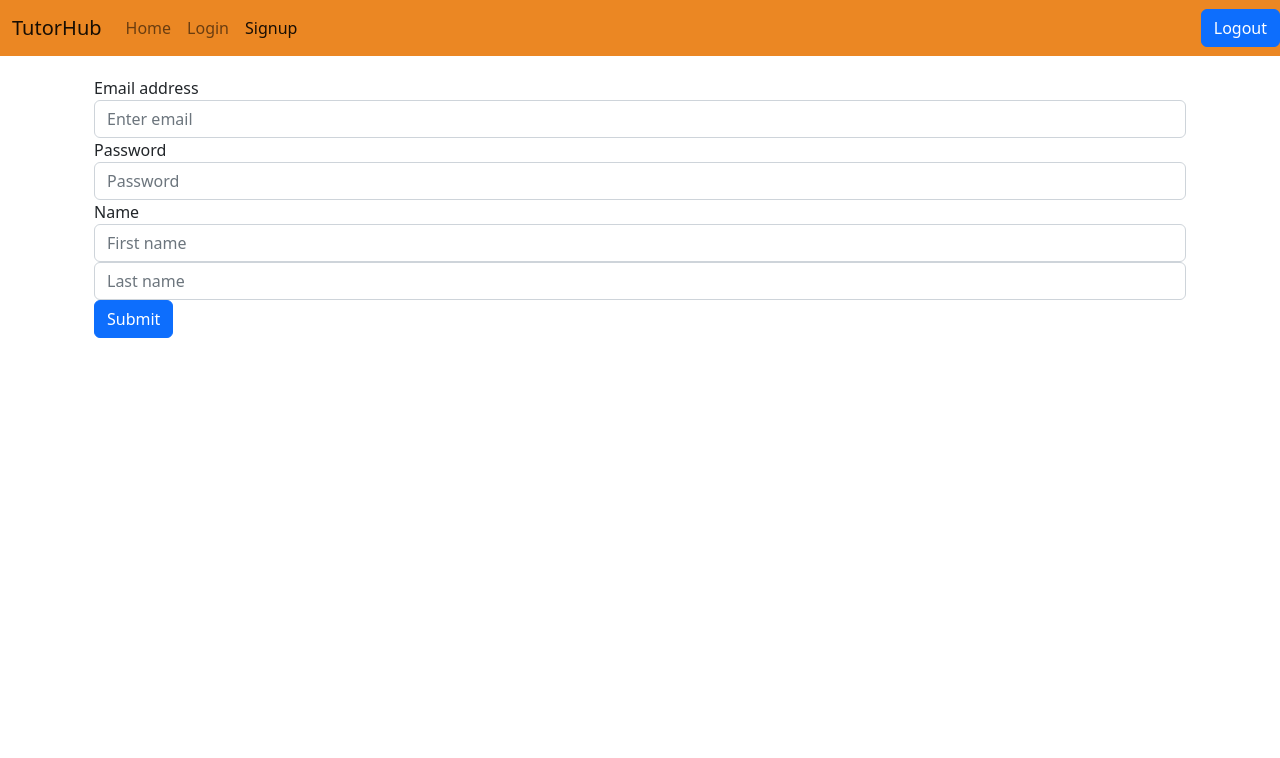
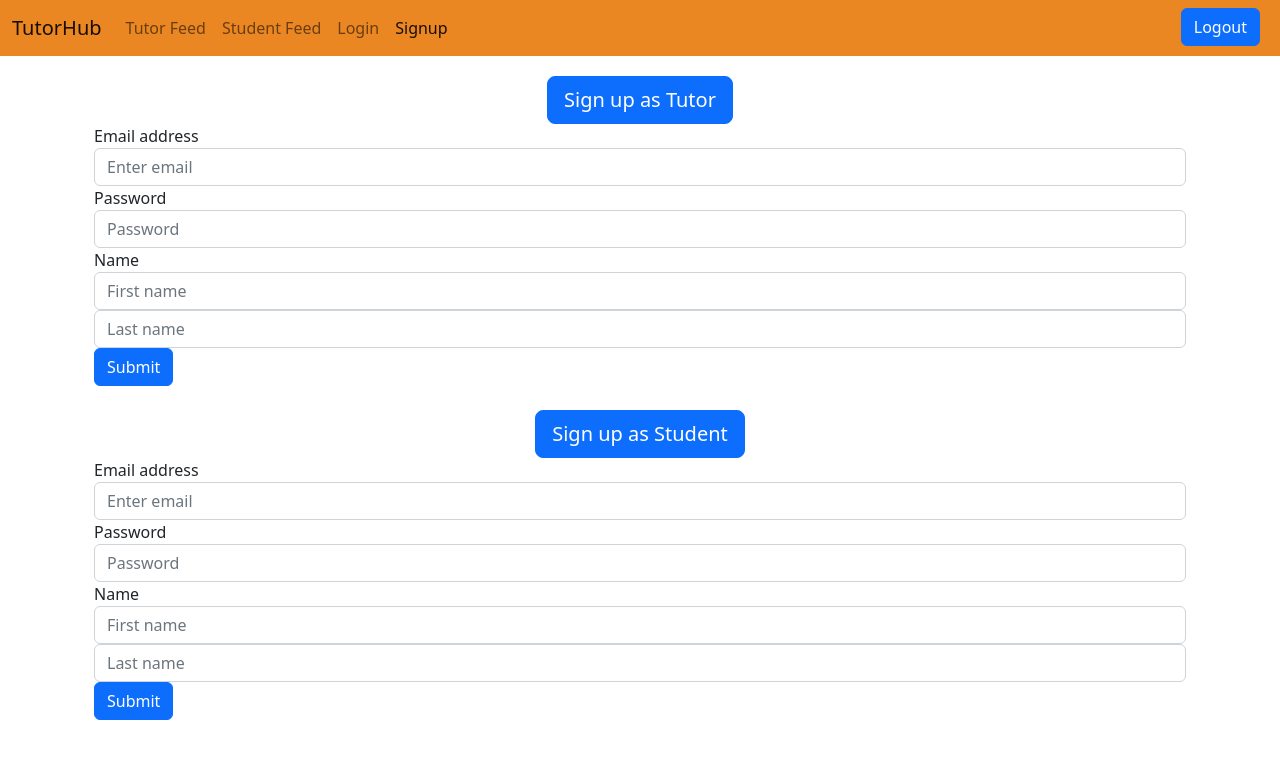
Before and after one commit to CEnciso1/TutorHub, a React (Create React App) app: page /signup in a window 1280 px wide. Shown: the top 758 px of the page. Built offline with nearby package versions, Linux system fonts and the light colour scheme; no server answers.

Commit message:
completed authorization

```diff
--- a/src/components/App.js
+++ b/src/components/App.js
@@ -4,7 +4,8 @@ import {BrowserRouter, Route, Routes, } from "react-router-dom"
 import {Navbar, Container, Nav, Button, } from "react-bootstrap"
 import {LinkContainer} from "react-router-bootstrap"
 import Login from './Login'
-import Home from './Home'
+import StudentFeed from './StudentFeed'
+import TutorFeed from './TutorFeed'
 import SignUp from './Signup'
 import Logout from './Logout'
 
@@ -21,8 +22,11 @@ function App() {
               <Navbar.Toggle />
               <Navbar.Collapse>
                 <Nav>
-                    <LinkContainer to='/feed'>
-                      <Nav.Link>Home</Nav.Link>
+                    <LinkContainer to='/tutorfeed'>
+                      <Nav.Link>Tutor Feed</Nav.Link>
+                    </LinkContainer>
+                    <LinkContainer to='/studentfeed'>
+                      <Nav.Link>Student Feed</Nav.Link>
                     </LinkContainer>
                   <LinkContainer to='/'>
                     <Nav.Link>Login</Nav.Link>
@@ -36,7 +40,8 @@ function App() {
             <Logout/>
           </Navbar>
             <Routes>
-                <Route element={<Home />} path="/feed" exact />
+                <Route element={<StudentFeed />} path="/tutorfeed" exact />
+                <Route element={<TutorFeed />} path="/studentfeed" exact />
                 <Route element={<Login />} path="/" exact/>
                 <Route element={<SignUp />} path="/signup" />
             </Routes>
--- a/src/components/Login.js
+++ b/src/components/Login.js
@@ -9,13 +9,18 @@ export default function Login(){
     const {login} = useAuth()
     const [email,setEmail] = useState('')
     const [password,setPassword] = useState('')
+    const [accountOption, setAccountOption] = useState('tutor')
 
     const handleSubmit = async e => {
         e.preventDefault()
+
         try{
             await login(email, password)
             console.log('signed in')
-            navigate('/feed')
+            if(accountOption == 'student')
+                navigate('/studentfeed')
+            else
+                navigate('/tutorfeed')
         } catch(error){
 
         }
@@ -43,6 +48,19 @@ export default function Login(){
                         <label for="inputPassword1">Password</label>
                         <input type="password" class="form-control" id="inputPassword1" placeholder="Password" onChange={(e) => setPassword(e.target.value)}/>
                     </div>
+                    <h4>Account Type</h4>
+                    <div class="form-check">
+                        <input class="form-check-input" type="radio" id="tutorRadio" value='tutor' checked={accountOption == 'tutor'} onChange={(e) => setAccountOption(e.target.value)}/>
+                        <label class="form-check-label" for="flexRadioDefault1">
+                            Tutor
+                        </label>
+                    </div>
+                    <div class="form-check">
+                        <input class="form-check-input" type="radio" id="studentRadio" value='student' checked={accountOption == 'student'} onChange={(e) => setAccountOption(e.target.value)}/>
+                        <label class="form-check-label" for="flexRadioDefault2">
+                            Student
+                        </label>
+                    </div>
                     <button type="submit" class="btn btn-primary">Submit</button>
                 </form>
             </div>
--- a/src/components/Logout.js
+++ b/src/components/Logout.js
@@ -21,7 +21,7 @@ export default function Logout(){
 
 
     return (
-        <div >
+        <div id='logout-button'>
             <button class='btn btn-primary' type='button' onClick={handleLogout}>
                 Logout
             </button>
--- a/src/components/Signup.js
+++ b/src/components/Signup.js
@@ -11,56 +11,97 @@ export default function SignUp(){
     const [password,setPassword] = useState('')
     const [firstName,setFirstName] = useState('')
     const [lastName, setLastName] = useState('')
-    const [userInfo, setUserInfo] = useState('')
+    const [loading, setLoading] = useState(false)
 
-    const handleSubmit = async (e) => {
+    const handleStudentSubmit = async () => {
+        const userCredentials = await createUser(email,password)
+        await setDoc(doc(db, 'students', userCredentials.user.uid),{
+            email: email,
+            password: password,
+            name: {first:firstName, last:lastName}
+        })
+        console.log('New user')
+        navigate('/studentfeed')
+
+        setLoading(false)
+    }
+
+    const handleTutorSubmit = async (e) => {
         e.preventDefault()
+        const userCredentials = await createUser(email,password)
+        await setDoc(doc(db, 'tutors', userCredentials.user.uid),{
+            email: email,
+            password: password,
+            name: {first:firstName, last:lastName}
+        })
+        console.log('New user')
+        navigate('/tutorfeed')
 
-        try{
-            createUser1()
-            createUserDoc()
-        }catch(error){
+        setLoading(false)
+    }
 
+    const toggleStudentButton = () => {
+        var x = document.getElementById("student-signUp-form");
+        if (x.style.display === "block") {
+          x.style.display = "none";
+        } else {
+          x.style.display = "block";
         }
     }
 
-    const createUserDoc = async () =>{
-        try{
-            await setDoc(doc(db, 'students', currentUser.uid),{
-                email: email,
-                password: password,
-                name: {first:firstName, last:lastName}
-            })
-            console.log('New user')
-            navigate('/feed')
-        } catch(error){
-            console.log(error)
+    const toggleTutorButton = () => {
+        var x = document.getElementById("tutor-signUp-form");
+        if (x.style.display === "block") {
+          x.style.display = "none";
+        } else {
+          x.style.display = "block";
         }
     }
+
+
 
     return(
 
         <div class='container'>
-            {currentUser && currentUser.email}
-            <div id='login-form' class='container-sm'>
-                <form onSubmit={handleSubmit}>
+            <button type="submit" class="btn btn-primary btn-lg" onClick={toggleStudentButton}>Sign up as Tutor</button>
+            <div id='student-signUp-form' class='container-sm'>
+                <form onSubmit={handleStudentSubmit}>
                     <div class="form-group">
                         <label for="inputEmail1">Email address</label>
-                        <input type="email" class="form-control" id="inputEmail1" placeholder="Enter email" onChange={(e) => setEmail(e.target.value)}/>
+                        <input type="email" class="form-control" id="input-email-1" placeholder="Enter email" onChange={(e) => setEmail(e.target.value)}/>
                     </div>
                     <div class="form-group">
                         <label for="inputPassword1">Password</label>
-                        <input type="password" class="form-control" id="inputPassword1" placeholder="Password" onChange={(e) => setPassword(e.target.value)}/>
+                        <input type="password" class="form-control" id="input-password-1" placeholder="Password" onChange={(e) => setPassword(e.target.value)}/>
                     </div>
                     <div class="form-group">
                         <label for="name">Name</label>
-                        <input type="text" class="form-control" id="first-name" placeholder="First name" onChange={(e) => setFirstName(e.target.value)}/>
-                        <input type="text" class="form-control" id="last-name" placeholder="Last name" onChange={(e) => setLastName(e.target.value)}/>
+                        <input type="text" class="form-control" id="first-name-1" placeholder="First name" onChange={(e) => setFirstName(e.target.value)}/>
+                        <input type="text" class="form-control" id="last-name-1" placeholder="Last name" onChange={(e) => setLastName(e.target.value)}/>
                     </div>
-                    <button type="submit" class="btn btn-primary">Submit</button>
+                    <button type="submit" class="btn btn-primary" disabled={loading}>Submit</button>
                 </form>
             </div>
             <br/>
+            <button type="submit" class="btn btn-primary btn-lg" onClick={toggleTutorButton}>Sign up as Student</button>
+            <div id='tutor-signUp-form' class='container-sm'>
+                <form onSubmit={handleTutorSubmit}>
+                    <div class="form-group">
+                        <label for="inputEmail1">Email address</label>
+                        <input type="email" class="form-control" id="input-email-2" placeholder="Enter email" onChange={(e) => setEmail(e.target.value)}/>
+                    </div>
+                    <div class="form-group">
+                        <label for="inputPassword1">Password</label>
+                        <input type="password" class="form-control" id="input-password-2" placeholder="Password" onChange={(e) => setPassword(e.target.value)}/>
+                    </div>
+                    <div class="form-group">
+                        <label for="name">Name</label>
+                        <input type="text" class="form-control" id="first-name-2" placeholder="First name" onChange={(e) => setFirstName(e.target.value)}/>
+                        <input type="text" class="form-control" id="last-name-2" placeholder="Last name" onChange={(e) => setLastName(e.target.value)}/>
+                    </div>
+                    <button type="submit" class="btn btn-primary" disabled={loading}>Submit</button>
+                </form>
+            </div>
         </div>
     )
 }
--- a/src/components/Home.js
+++ b/src/components/StudentFeed.js
@@ -6,6 +6,7 @@ import { db } from "../database-config/firebase";
 
 export default function Home(){
     const {currentUser} = useAuth()
+    const [userData, setUserData] = useState()
     const [email,setEmail] = useState('')
 
     useEffect(() => {
@@ -14,6 +15,7 @@ export default function Home(){
             try{
                 const userDoc = await getDoc(docRef)
                 const data = userDoc.data()
+                setUserData(data)
                 console.log(data)
                 console.log(currentUser.uid)
             }catch(error){
@@ -31,7 +33,7 @@ export default function Home(){
     return (
             <div class='container'>
                 <div class='welcome-header'>
-                    <h1>Hello {}, welcome to TutorHub</h1>
+                    <h1>Hello {userData && userData.name.first}, welcome to TutorHub</h1>
                     <p>Search for a tutor that best matches your learning needs</p>
                     <form class='tutor-search-form'action='/' method="POST">
                         <input id='name' class="form-control" placeholder="Name" name='name' type='text' onChange={(e) => setEmail(e.target.value)}/>
--- /dev/null
+++ b/src/components/TutorFeed.js
@@ -0,0 +1,53 @@
+import React,{ useEffect, useState, Component } from "react"
+import '../css/Styles.css'
+import { useAuth } from "../context/AuthContext"
+import { doc, getDoc } from "firebase/firestore";
+import { db } from "../database-config/firebase";
+
+export default function Home(){
+    const {currentUser} = useAuth()
+    const [userData, setUserData] = useState()
+    const [email,setEmail] = useState('')
+
+    useEffect(() => {
+        (async () => {
+            const docRef = doc(db, "tutors", currentUser.uid)
+            try{
+                const userDoc = await getDoc(docRef)
+                const data = userDoc.data()
+                setUserData(data)
+                console.log(data)
+                console.log(currentUser.uid)
+            }catch(error){
+                console.log(error)
+            }
+        })()
+        }, []
+    )
+
+
+    const handleSubmit = event => {
+        event.preventDefault()
+    }
+
+    return (
+            <div class='container'>
+                <div class='welcome-header'>
+                    <h1>Hello {userData && userData.name.first}, welcome to TutorHub</h1>
+                    <p>Search for a tutor that best matches your learning needs</p>
+                    <form class='tutor-search-form'action='/' method="POST">
+                        <input id='name' class="form-control" placeholder="Name" name='name' type='text' onChange={(e) => setEmail(e.target.value)}/>
+                        <br/>
+                        <input id='major' class="form-control" placeholder="Major" name='major' type='major' onChange={(e) => setEmail(e.target.value)}/>
+                        <br/>
+                        <button class="btn btn-primary" type="submit" onClick={handleSubmit}>Submit</button>
+                    </form>
+                </div>
+                <div class='student-content'>
+                    <h1>Your favorite tutors</h1>
+                    <div></div>
+
+                </div>
+            </div>
+        )
+}
--- a/src/context/AuthContext.js
+++ b/src/context/AuthContext.js
@@ -21,7 +21,7 @@ export function AuthContextProvider ({children}) {
     };
 
     const createUser1 = async (email, password) => {
-      await createUserWithEmailAndPassword(auth, email, password);
+      const temp = await createUserWithEmailAndPassword(auth, email, password);
     };
 
     const login = (email, password) =>  {
@@ -36,13 +36,13 @@ export function AuthContextProvider ({children}) {
         const unsubscribe = onAuthStateChanged(auth, (user) => {
           if(user){
             console.log('user')
-            console.log(user)
+            //console.log(user)
             setCurrentUser(user)
             setLoading(false)
           }
           else{
             console.log('no user')
-            console.log(user)
+            // console.log(user)
             setCurrentUser(user)
             setLoading(false)
           }
--- a/src/css/App.css
+++ b/src/css/App.css
@@ -23,6 +23,12 @@
     flex-direction: row;
 }
 #logout-button{
-    margin-right: 10px;
+    margin-right: 20px;
     align-self: flex-start;
 }
+.container{
+    display: flex;
+    flex-direction: column;
+    justify-content: space-between;
+    align-items: center;
+}
```
